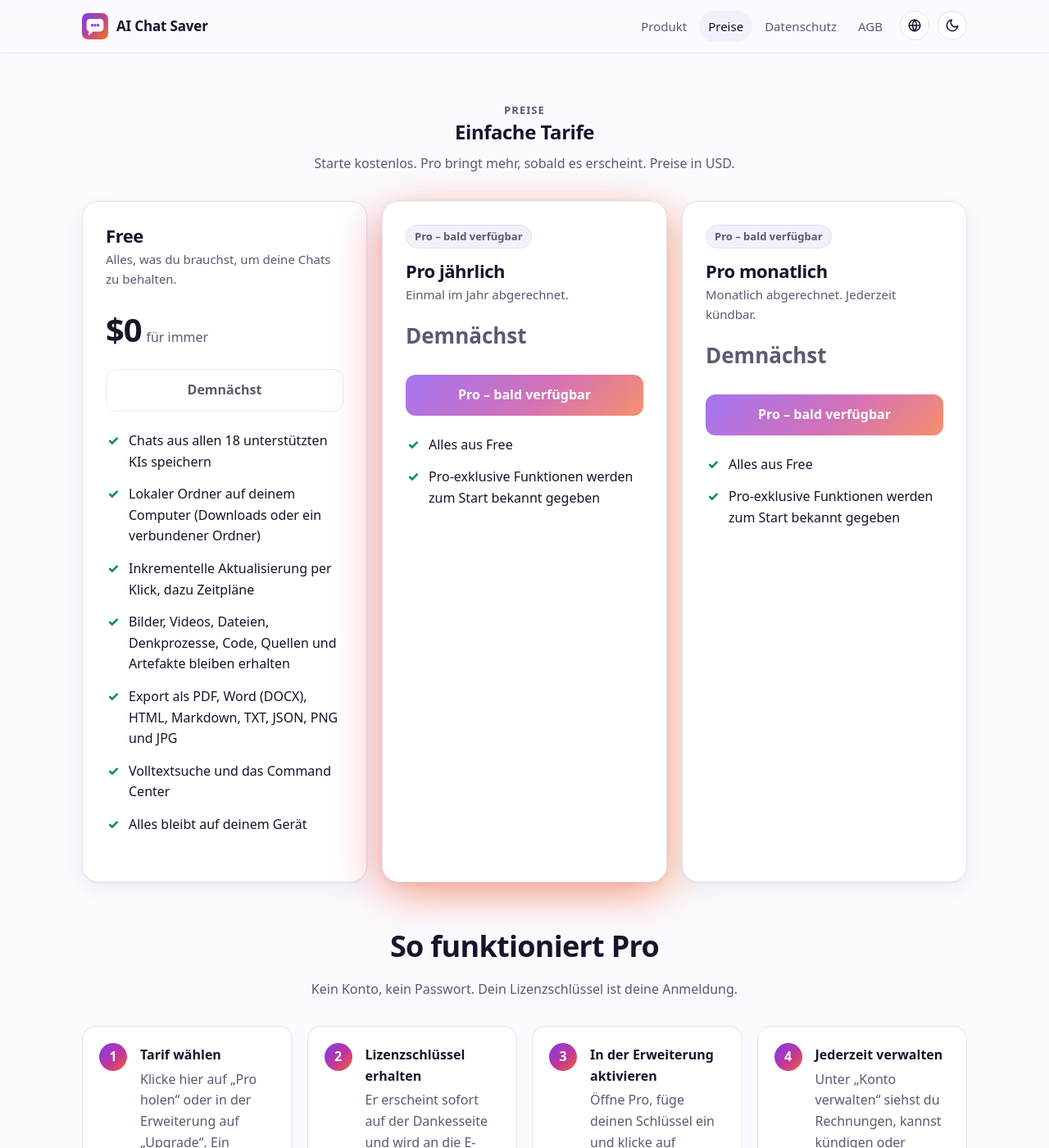
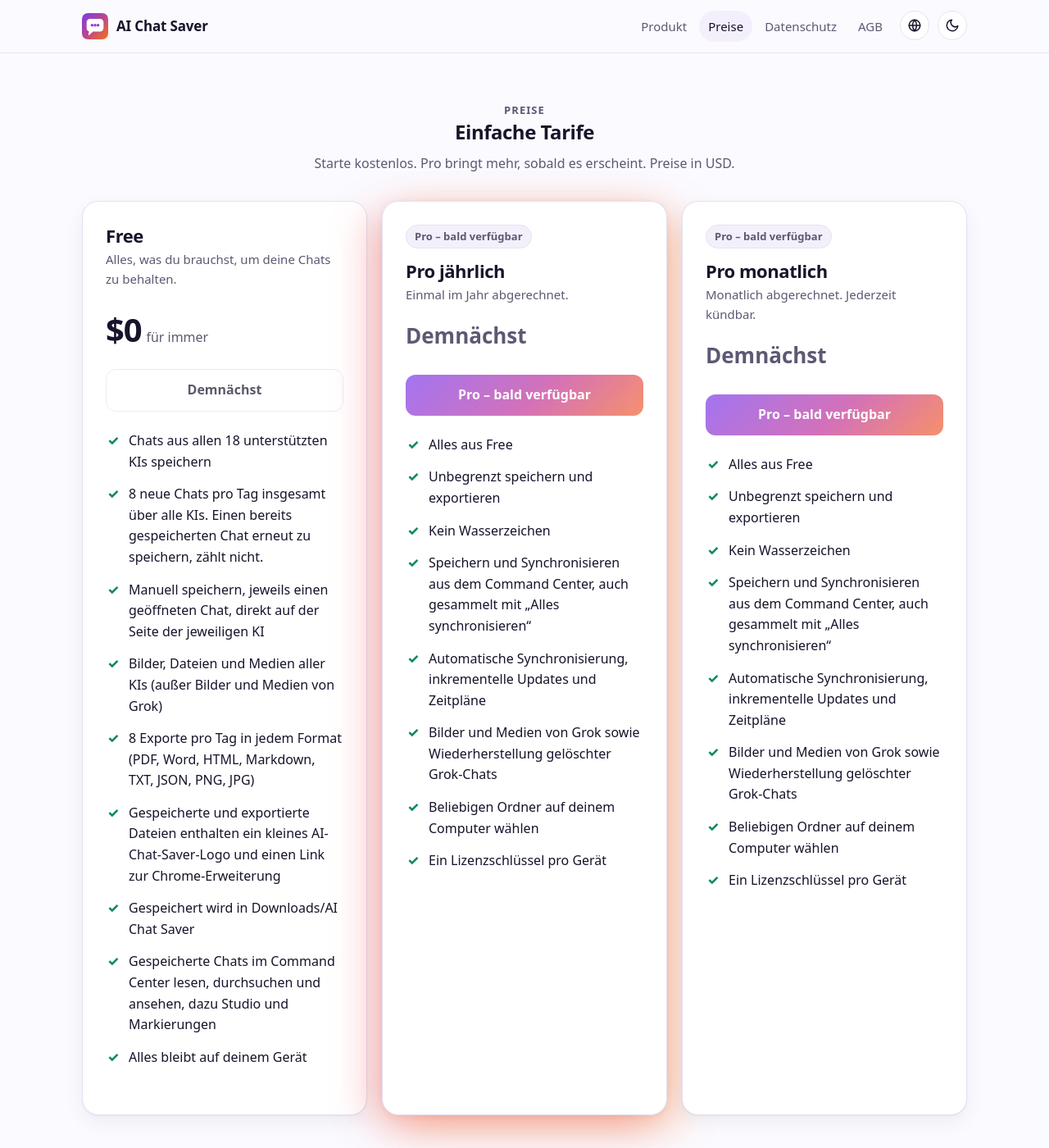
Before and after one commit to aichatsaver/aichatsaver.github.io, a Jekyll site: the page built from de/pricing.html, in a window 1280 px wide and 1400 px high. Shown: the whole window at 82% size. Built offline with Jekyll 4.4.1, drawn with Linux system fonts in a browser that asks for light colours.

Commit message:
Pricing: finalized Free/Pro feature lists (de)

```diff
--- a/_data/i18n/de.yml
+++ b/_data/i18n/de.yml
@@ -32,16 +32,24 @@
   description: AI Chat Saver ist eine Browsererweiterung, die deine Chats aus 18 KI-Assistenten in einem lokalen Ordner speichert – mit Aktualisierung per Klick, Suche und Exporten, die wie die Originalseiten aussehen.
   pro_status: Pro – bald verfügbar
   free_features:
-  - Chats aus allen 18 unterstützten KIs speichern
-  - Lokaler Ordner auf deinem Computer (Downloads oder ein verbundener Ordner)
-  - Inkrementelle Aktualisierung per Klick, dazu Zeitpläne
-  - Bilder, Videos, Dateien, Denkprozesse, Code, Quellen und Artefakte bleiben erhalten
-  - Export als PDF, Word (DOCX), HTML, Markdown, TXT, JSON, PNG und JPG
-  - Volltextsuche und das Command Center
-  - Alles bleibt auf deinem Gerät
+  - "Chats aus allen 18 unterstützten KIs speichern"
+  - "8 neue Chats pro Tag insgesamt über alle KIs. Einen bereits gespeicherten Chat erneut zu speichern, zählt nicht."
+  - "Manuell speichern, jeweils einen geöffneten Chat, direkt auf der Seite der jeweiligen KI"
+  - "Bilder, Dateien und Medien aller KIs (außer Bilder und Medien von Grok)"
+  - "8 Exporte pro Tag in jedem Format (PDF, Word, HTML, Markdown, TXT, JSON, PNG, JPG)"
+  - "Gespeicherte und exportierte Dateien enthalten ein kleines AI-Chat-Saver-Logo und einen Link zur Chrome-Erweiterung"
+  - "Gespeichert wird in Downloads/AI Chat Saver"
+  - "Gespeicherte Chats im Command Center lesen, durchsuchen und ansehen, dazu Studio und Markierungen"
+  - "Alles bleibt auf deinem Gerät"
   pro_features:
-  - Alles aus Free
-  - Pro-exklusive Funktionen werden zum Start bekannt gegeben
+  - "Alles aus Free"
+  - "Unbegrenzt speichern und exportieren"
+  - "Kein Wasserzeichen"
+  - "Speichern und Synchronisieren aus dem Command Center, auch gesammelt mit „Alles synchronisieren“"
+  - "Automatische Synchronisierung, inkrementelle Updates und Zeitpläne"
+  - "Bilder und Medien von Grok sowie Wiederherstellung gelöschter Grok-Chats"
+  - "Beliebigen Ordner auf deinem Computer wählen"
+  - "Ein Lizenzschlüssel pro Gerät"
 home:
   title: Produkt
   logo_alt: '%name%-Logo'
@@ -92,7 +100,7 @@
   - q: Brauche ich ein Konto?
     a: Nein. %name% nutzt die Sitzungen, die du auf jeder KI-Seite bereits hast. Pro verwendet einen Lizenzschlüssel unseres Zahlungspartners Freemius. Füge ihn einmal in die Erweiterung ein, und du bist angemeldet.
   - q: Wo werden meine Chats gespeichert?
-    a: In Downloads/AI Chat Saver auf deinem Computer (ein Ordner pro KI) oder in einem Ordner, den du verbindest. Eine Kopie liegt außerdem im lokalen Speicher deines Browsers, damit die Suche sofort funktioniert.
+    a: "In Downloads/AI Chat Saver auf deinem Computer (ein Ordner pro KI). Mit Pro kannst du stattdessen jeden beliebigen Ordner auf deinem Computer wählen. Eine Kopie liegt außerdem im lokalen Speicher deines Browsers, damit die Suche sofort funktioniert."
   - q: Was passiert, wenn sich eine KI-Seite ändert?
     a: Nach jeder Synchronisierung prüft die Erweiterung alle KIs. Hat sich eine Seite geändert und das Speichern funktioniert nicht mehr, bekommst du eine Benachrichtigung und einen Hinweis, und ein fehlerhafter Durchlauf überschreibt nie einen korrekt gespeicherten Chat.
   - q: Ist es kostenlos?
```
